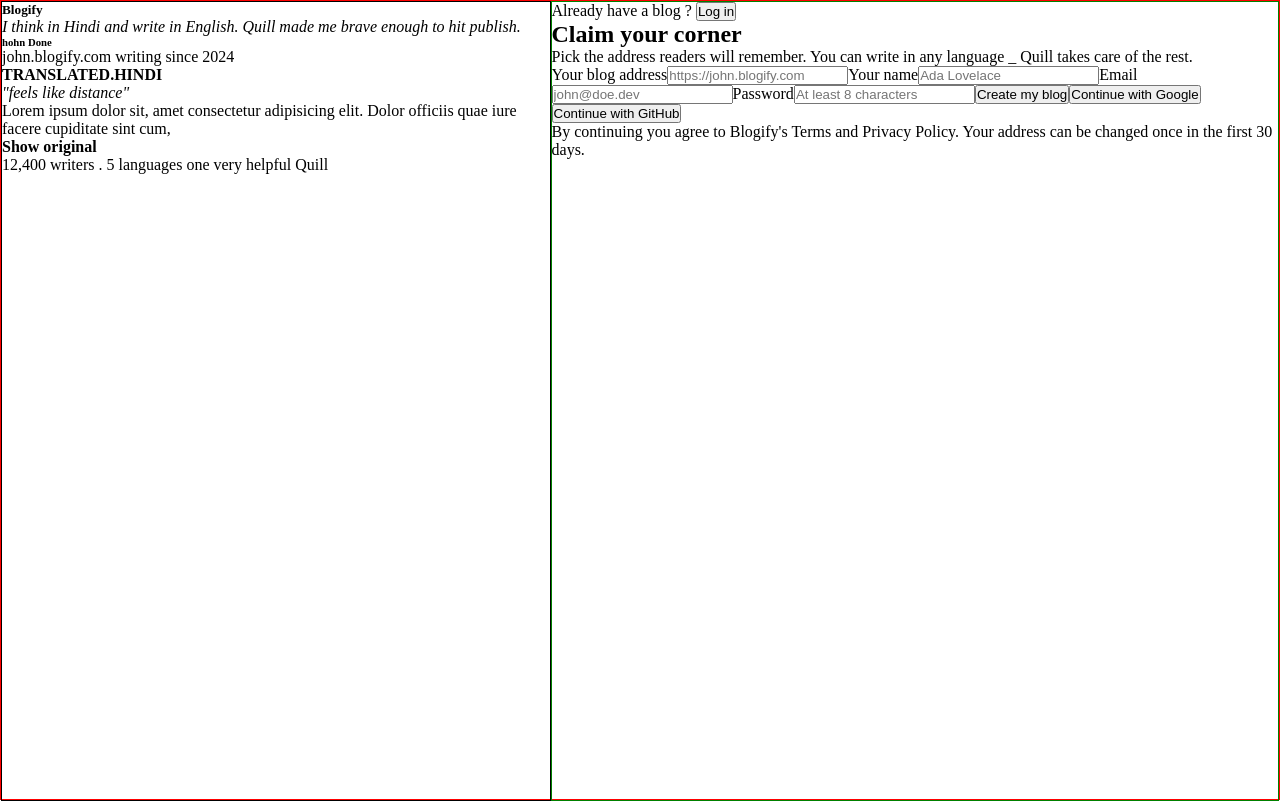
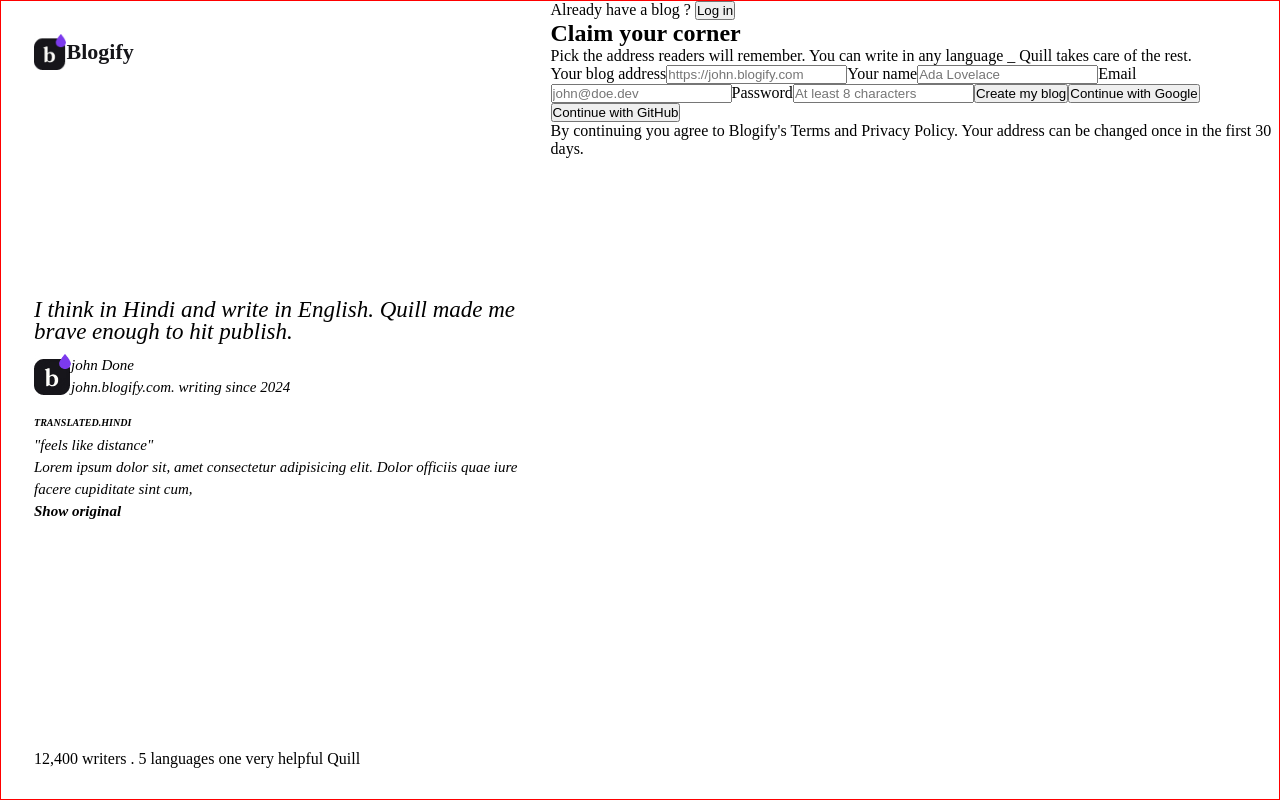
Before and after one commit to sahiba2503/currentProject, a React (Vite) app in the folder vite-project/: page / in a window 1280 px wide. Built offline with nearby package versions, Linux system fonts and the light colour scheme.

Commit message:
add left part of the signup page

```diff
--- a/vite-project/src/component/Signup.jsx
+++ b/vite-project/src/component/Signup.jsx
@@ -1,17 +1,24 @@
 import "./signup.css";
+
+import bloglogo from "../assets/mark.jpg";
 function Signup() {
   return (
     <div className="signupContainer">
       <div className="leftPartSignUp">
-        <h5>Blogify</h5>
+        <div className="blogifyContainer">
+              <img src={bloglogo} alt="Food" /><strong>Blogify</strong>
+        </div>
+       <div className="ithinkContainer">
         <p><i>I think in Hindi and write in English. Quill made me brave enough to hit publish.</i></p>
-        <h6>hohn Done</h6>
-        <p>john.blogify.com writing since 2024</p>
-        <div><h4>TRANSLATED.HINDI</h4><i>"feels like distance"</i>
+        <div className="jdContainer"><div><img src={bloglogo} alt="Food" /></div><div><p>john Done</p><p>john.blogify.com. writing since 2024</p></div></div>
+
+        <div className="translateContainer"><h6>TRANSLATED.HINDI</h6><i>"feels like distance"</i>
         <p>Lorem ipsum dolor sit, amet consectetur adipisicing elit. Dolor officiis quae iure facere cupiditate sint cum, </p>
         <h4>Show original</h4>
         </div>
-        12,400 writers . 5 languages one very helpful Quill
+        </div>
+        <div> 12,400 writers . 5 languages one very helpful Quill</div>
+
         </div>
       <div className="rightPartSignUp">
         <div>Already have a blog ? <button>Log in</button></div>
--- a/vite-project/src/component/signup.css
+++ b/vite-project/src/component/signup.css
@@ -1,10 +1,14 @@
 .leftPartSignUp{
-    border: 1px solid black;
+    /* border: 1px solid black; */
     width: 43%;
     height: 100vh;
+    display: flex;
+    flex-direction: column;
+    justify-content: space-between;
+    padding: 33px;
 }
 .rightPartSignUp{
-    border: 1px solid green;
+    /* border: 1px solid green; */
     width: 57%;
     height: 100vh;
 }
@@ -12,3 +16,44 @@
     display: flex;
     flex-direction: row;
 }
+.blogifyContainer{
+    /* border: 1px solid black; */
+    display: flex;
+    flex-direction: row;
+    justify-content: left;
+    align-items: center;
+
+}
+.blogifyContainer img{
+    height: 36px ;
+    height: 36px;
+}
+.blogifyContainer strong{
+    font-size: 22px;
+    line-height: 32px;
+    font-weight: 600;
+    color:#16161A;
+}
+.ithinkContainer{
+    /* border: 1px solid red; */
+    width: 100%;
+   font-size: 23px;
+   line-height: 22px;
+   font-style: italic;
+   font-weight: 400;
+   display: flex;
+   flex-direction: column;
+   justify-content: space-between;
+}
+.jdContainer{
+    display: flex;
+    flex-direction: row;
+    font-size: 15px;
+    line-height: 22px;
+    margin: 11px 0;
+}
+.translateContainer{
+    /* border: 1px solid green; */
+    font-size: 15px;
+    line-height: 22px;
+}
```
Also changed, not shown: vite-project/src/assets/mark.jpg (added).
